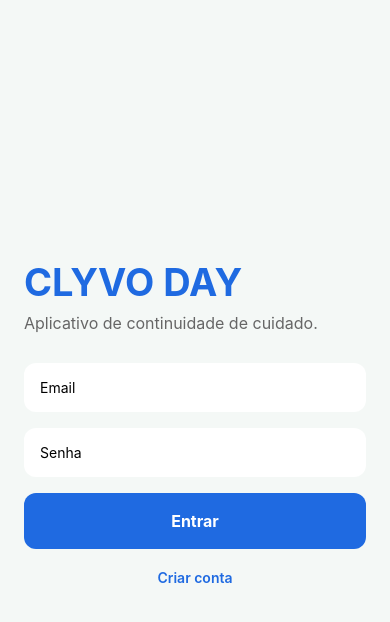
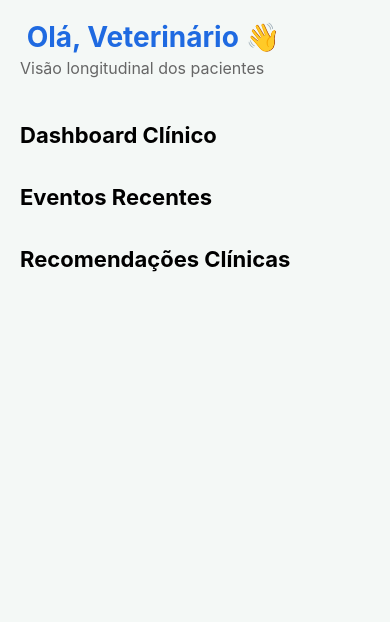
Before and after one commit to mfernandx/clyvo-day-app-mobile, a React Native app: screen /VetHome in a window 390 px wide. Shown: the top 622 px of the page. Built offline with nearby package versions, Linux system fonts and the light colour scheme.

Commit message:
feat: implementa navegação e header das telas principais

```diff
--- a/App.tsx
+++ b/App.tsx
@@ -1,13 +1,32 @@
 import React from "react";
+import LoginScreen from "./src/screen/LoginScreen";
+import CadastroScreen from "./src/screen/CadastroScreen";
+import TutorHomeScreen from "./src/screen/TutorHomeScreen";
+import VetHomeScreen from "./src/screen/VetHomeScreen";
+import { NavigationContainer,} from "@react-navigation/native";
+import { createNativeStackNavigator,} from "@react-navigation/native-stack";
 
-//import AppNavigator from "./src/navigation/AppNavigator";
-  import LoginScreen from "./src/screen/LoginScreen";
-  import CadastroScreen from "./src/screen/CadastroScreen";
+
+const Stack = createNativeStackNavigator();
 
 export default function App() {
   return (
-  <LoginScreen />
-  //<CadastroScreen />
+    <NavigationContainer>
+
+        <Stack.Navigator screenOptions={{headerShown: false,}}>
+
+            <Stack.Screen name="Login" component={LoginScreen}/>
+
+            <Stack.Screen name="Cadastro" component={CadastroScreen}/>
+
+            <Stack.Screen name="TutorHome" component={TutorHomeScreen}/>
+
+            <Stack.Screen name="VetHome" component={VetHomeScreen}/>
+
+
+        </Stack.Navigator>
+
+        </NavigationContainer>
   );
 }
 
@@ -18,3 +37,4 @@ export default function App() {
 //instalou o npm install @react-navigation/native
 //instalou o npx expo install react-native-screens react-native-safe-area-context react-native-gesture-handler react-native-reanimated react-native-vector-icons
 //instalou o npm install @react-navigation/native-stack
+//instalou o npm install @react-navigation/bottom-tabs
--- a/package.json
+++ b/package.json
@@ -11,6 +11,7 @@
   "dependencies": {
     "@expo/vector-icons": "^15.1.1",
     "@react-native-async-storage/async-storage": "2.2.0",
+    "@react-navigation/bottom-tabs": "^7.16.1",
     "@react-navigation/native": "^7.2.4",
     "@react-navigation/native-stack": "^7.15.1",
     "expo": "~54.0.0",
--- /dev/null
+++ b/src/components/Header.tsx
@@ -0,0 +1,45 @@
+import React from "react";
+import {View,Text,StyleSheet,} from "react-native";
+
+
+interface Props {
+  title: string;
+  subtitle?: string;
+}
+
+export default function Header({title,subtitle,}: Props) {
+
+  return (
+
+    <View style={styles.container}>
+
+      <Text style={styles.title}> {title} </Text>
+
+      {subtitle && (
+        <Text style={styles.subtitle}>
+          {subtitle}
+        </Text>
+      )}
+
+    </View>
+  );
+}
+
+const styles = StyleSheet.create({
+
+  container: {
+    marginBottom: 24,
+  },
+
+  title: {
+    fontSize: 28,
+    fontWeight: "bold",
+    color: "#1f6ae1",
+  },
+
+  subtitle: {
+    fontSize: 16,
+    marginTop: 4,
+    color: "#666",
+  },
+});
--- /dev/null
+++ b/src/screen/TutorHomeScreen.tsx
@@ -0,0 +1,65 @@
+import React from "react";
+import {View,Text,StyleSheet,ScrollView,} from "react-native";
+import Header from "../components/Header";
+
+
+export default function TutorHomeScreen() {
+
+  return (
+
+    <ScrollView
+      style={styles.container}
+      showsVerticalScrollIndicator={false}
+    >
+
+      <Header
+        title="Olá, Tutor 👋"
+        subtitle="Acompanhe a jornada de cuidado"
+      />
+
+      <View style={styles.infoContainer}>
+
+
+
+      </View>
+
+      <Text style={styles.sectionTitle}>
+        Seus Pets
+      </Text>
+
+
+
+      <Text style={styles.sectionTitle}>
+        Timeline de Cuidado
+      </Text>
+
+
+
+
+    </ScrollView>
+
+
+
+  );
+}
+
+const styles = StyleSheet.create({
+
+  container: {
+    flex: 1,
+    backgroundColor: "#F4F8F6",
+    padding: 20,
+  },
+
+  infoContainer: {
+    flexDirection: "row",
+    marginBottom: 20,
+  },
+
+  sectionTitle: {
+    fontSize: 22,
+    fontWeight: "bold",
+    marginBottom: 16,
+    marginTop: 10,
+  },
+});
--- /dev/null
+++ b/src/screen/VetHomeScreen.tsx
@@ -0,0 +1,66 @@
+import React from "react";
+import {ScrollView,Text,StyleSheet,View,} from "react-native";
+import Header from "../components/Header";
+
+
+export default function VetHomeScreen() {
+
+  return (
+
+    <ScrollView style={styles.container}>
+
+      <Header
+        title="Olá, Veterinário 👋"
+        subtitle="Visão longitudinal dos pacientes"
+      />
+
+      <View style={styles.infoContainer}>
+
+
+
+      </View>
+
+      <View style={styles.infoContainer}>
+
+
+
+      </View>
+
+      <Text style={styles.sectionTitle}>
+        Dashboard Clínico
+      </Text>
+
+      <Text style={styles.sectionTitle}>
+        Eventos Recentes
+      </Text>
+
+
+      <Text style={styles.sectionTitle}>
+        Recomendações Clínicas
+      </Text>
+
+
+
+    </ScrollView>
+  );
+}
+
+const styles = StyleSheet.create({
+
+  container: {
+    flex: 1,
+    backgroundColor: "#F4F8F6",
+    padding: 20,
+  },
+
+  infoContainer: {
+    flexDirection: "row",
+  },
+
+  sectionTitle: {
+    fontSize: 22,
+    fontWeight: "bold",
+    marginTop: 20,
+    marginBottom: 16,
+  },
+});
```
Also changed, not shown: 1 other file (tests, documents, lock files or other folders).
